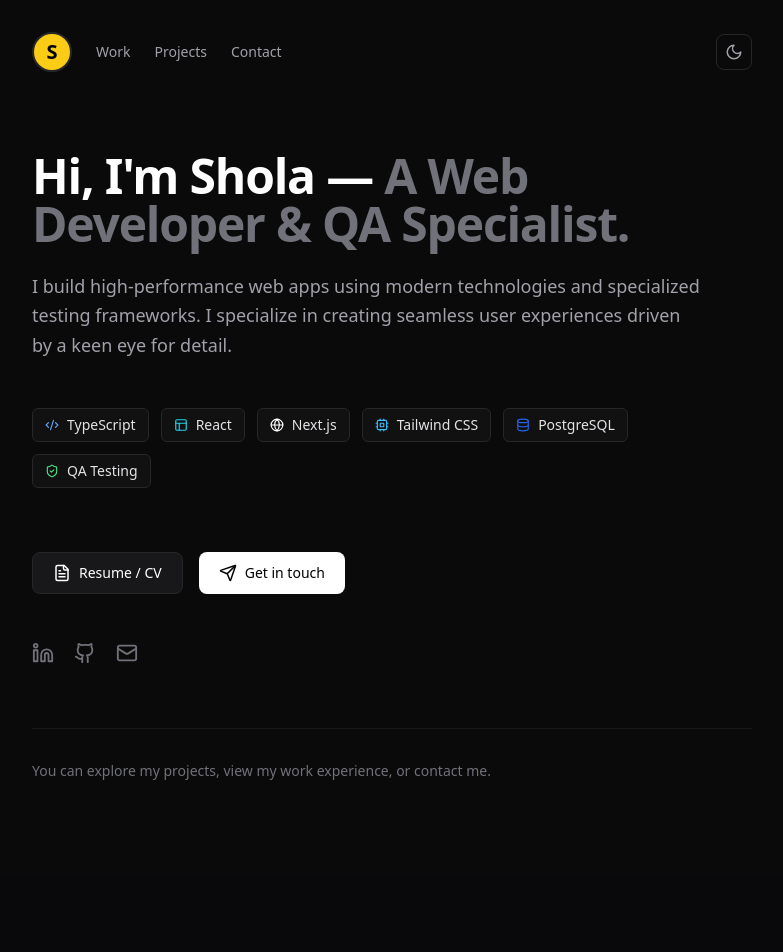
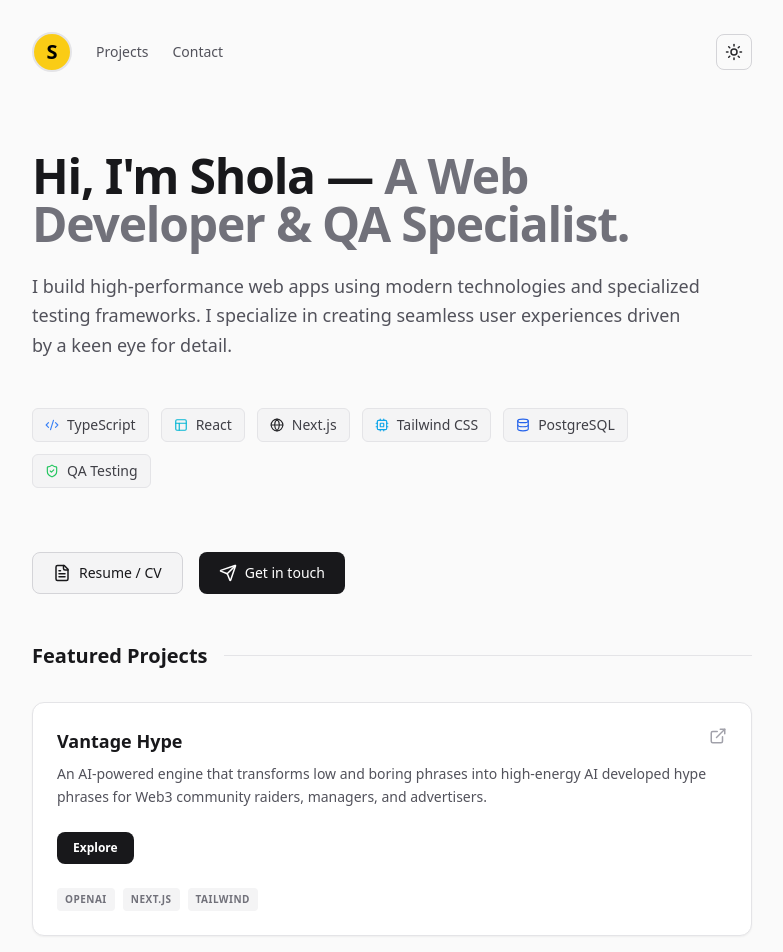
Before and after one commit to shola1236/shola-portfolio, a Next.js app: page / in a window 1280 px wide. Shown: the top 952 px of the page, without its empty margins (248-1031 px from the left). Before the commit the page ends 877 px from the top, so only its background shows below. Built offline with nearby package versions, Linux system fonts and the light colour scheme.

Commit message:
Update page.tsx

```diff
--- a/app/page.tsx
+++ b/app/page.tsx
@@ -1,6 +1,7 @@
 "use client";
 
-import React from 'react';
+import React, { useState, useEffect } from 'react';
+import { motion } from 'framer-motion';
 import {
   Github,
   Linkedin,
@@ -8,104 +9,208 @@
   Send,
   FileText,
   Moon,
+  Sun,
   Code2,
   Layout,
   Globe,
   Database,
   ShieldCheck,
-  Cpu
+  Cpu,
+  ExternalLink
 } from 'lucide-react';
 
+// --- Types & Configuration ---
+interface Project {
+  title: string;
+  description: string;
+  tags: string[];
+  link: string;
+}
+
+const DATA = {
+  name: "Shola",
+  email: "Sholaupdates@gmail.com",
+  cvLink: "https://docs.google.com/document/d/1DN9irqCovBHt4dAu5iWmQD_MtiejPhVf/edit?usp=drivesdk",
+  socials: {
+    github: "https://github.com/yourusername",
+    linkedin: "https://linkedin.com/in/yourusername",
+  }
+};
+
+// --- Sub-Components ---
+
+function Badge({ icon, label }: { icon: React.ReactNode, label: string }) {
+  return (
+    <div className="flex items-center gap-2 px-3 py-1.5 bg-zinc-100 dark:bg-zinc-900/50 border border-zinc-200 dark:border-zinc-800 rounded-md text-sm font-medium text-zinc-700 dark:text-zinc-200">
+      {icon}
+      <span>{label}</span>
+    </div>
+  );
+}
+
+function ProjectCard({ title, description, tags, link }: Project) {
+  return (
+    <motion.div
+      initial={{ opacity: 0, y: 20 }}
+      whileInView={{ opacity: 1, y: 0 }}
+      viewport={{ once: true }}
+      transition={{ duration: 0.5 }}
+      className="group p-6 bg-white dark:bg-zinc-900/30 border border-zinc-200 dark:border-zinc-800 rounded-xl hover:border-zinc-400 dark:hover:border-zinc-700 transition-all shadow-sm dark:shadow-none"
+    >
+      <div className="flex justify-between items-start mb-2">
+        <h3 className="text-lg font-bold text-zinc-900 dark:text-white transition-colors group-hover:text-yellow-500">
+          {title}
+        </h3>
+        <a href={link} target="_blank" rel="noopener noreferrer" className="text-zinc-400 hover:text-zinc-900 dark:hover:text-white transition-colors">
+          <ExternalLink size={18} />
+        </a>
+      </div>
+
+      <p className="text-sm leading-relaxed mb-6 text-zinc-600 dark:text-zinc-400">
+        {description}
+      </p>
+
+      <div className="mb-6">
+        <a
+          href={link}
+          target="_blank"
+          rel="noopener noreferrer"
+          className="inline-flex items-center gap-2 px-4 py-2 bg-zinc-900 dark:bg-white text-white dark:text-black text-xs font-bold rounded-lg hover:opacity-80 transition-opacity"
+        >
+          Explore
+        </a>
+      </div>
+
+      <div className="flex flex-wrap gap-2">
+        {tags.map(tag => (
+          <span key={tag} className="text-[10px] uppercase tracking-wider font-bold px-2 py-1 bg-zinc-100 dark:bg-zinc-800 text-zinc-500 dark:text-zinc-300 rounded">
+            {tag}
+          </span>
+        ))}
+      </div>
+    </motion.div>
+  );
+}
+
+// --- Main Page Component ---
+
 export default function PortfolioPage() {
-  const name = "Shola";
-  const email = "Sholaupdates@gmail.com";
-  const cvLink = "https://docs.google.com/document/d/1DN9irqCovBHt4dAu5iWmQD_MtiejPhVf/edit?usp=drivesdk";
+  const [isDark, setIsDark] = useState(true);
+
+  useEffect(() => {
+    if (isDark) {
+      document.documentElement.classList.add('dark');
+    } else {
+      document.documentElement.classList.remove('dark');
+    }
+  }, [isDark]);
 
   return (
-    <div className="min-h-screen bg-[#0a0a0a] text-zinc-400 font-sans selection:bg-zinc-800">
-      {/* 1. Navigation Bar */}
+    <div className="min-h-screen transition-colors duration-500 bg-zinc-50 dark:bg-[#0a0a0a] text-zinc-600 dark:text-zinc-400 font-sans selection:bg-yellow-200 dark:selection:bg-zinc-800">
+
+      {/* 1. Navigation */}
       <nav className="max-w-3xl mx-auto px-6 py-8 flex items-center justify-between">
         <div className="flex items-center gap-6">
-          {/* Avatar Placeholder - Matches the yellow circle in your reference */}
-          <div className="w-10 h-10 rounded-full bg-yellow-400 flex items-center justify-center overflow-hidden border-2 border-zinc-800">
-             <span className="text-black font-bold text-xl">S</span>
+          <div className="w-10 h-10 rounded-full bg-yellow-400 flex items-center justify-center border-2 border-zinc-200 dark:border-zinc-800">
+             <span className="text-black font-bold text-xl">{DATA.name[0]}</span>
           </div>
           <div className="hidden md:flex gap-6 text-sm font-medium">
-            <a href="#" className="hover:text-white transition-colors">Work</a>
-            <a href="#" className="hover:text-white transition-colors">Projects</a>
-            <a href="#" className="hover:text-white transition-colors">Contact</a>
+            <a href="#projects" className="hover:text-zinc-900 dark:hover:text-white transition-colors">Projects</a>
+            <a href={`mailto:${DATA.email}`} className="hover:text-zinc-900 dark:hover:text-white transition-colors">Contact</a>
           </div>
         </div>
-        <button className="p-2 rounded-lg border border-zinc-800 hover:bg-zinc-900 transition-colors">
-          <Moon size={18} />
+
+        <button
+          onClick={() => setIsDark(!isDark)}
+          className="p-2 rounded-lg border border-zinc-300 dark:border-zinc-800 hover:bg-zinc-200 dark:hover:bg-zinc-900 transition-all text-zinc-800 dark:text-zinc-400"
+          aria-label="Toggle Theme"
+        >
+          {isDark ? <Sun size={18} /> : <Moon size={18} />}
         </button>
       </nav>
 
       <main className="max-w-3xl mx-auto px-6 pt-12 pb-24">
         {/* 2. Hero Section */}
-        <section className="space-y-6 mb-12">
-          <h1 className="text-4xl md:text-5xl font-bold tracking-tight text-white leading-tight">
-            Hi, I'm {name} — <span className="text-zinc-500">A Web Developer & QA Specialist.</span>
+        <motion.section
+          initial={{ opacity: 0, x: -20 }}
+          animate={{ opacity: 1, x: 0 }}
+          transition={{ duration: 0.6 }}
+          className="space-y-6 mb-12"
+        >
+          <h1 className="text-4xl md:text-5xl font-bold tracking-tight text-zinc-900 dark:text-white leading-tight">
+            Hi, I'm {DATA.name} — <span className="text-zinc-500">A Web Developer & QA Specialist.</span>
           </h1>
-
           <p className="text-lg leading-relaxed max-w-2xl">
             I build high-performance web apps using modern technologies and specialized
             testing frameworks. I specialize in creating seamless user experiences driven
             by a keen eye for detail.
           </p>
-        </section>
+        </motion.section>
 
-        {/* 3. Tech Stack Badges */}
+        {/* 3. Tech Stack */}
         <section className="flex flex-wrap gap-3 mb-16">
-          <Badge icon={<Code2 size={14} className="text-blue-400" />} label="TypeScript" />
-          <Badge icon={<Layout size={14} className="text-cyan-400" />} label="React" />
-          <Badge icon={<Globe size={14} className="text-white" />} label="Next.js" />
-          <Badge icon={<Cpu size={14} className="text-sky-400" />} label="Tailwind CSS" />
+          <Badge icon={<Code2 size={14} className="text-blue-500" />} label="TypeScript" />
+          <Badge icon={<Layout size={14} className="text-cyan-500" />} label="React" />
+          <Badge icon={<Globe size={14} className="text-zinc-800 dark:text-white" />} label="Next.js" />
+          <Badge icon={<Cpu size={14} className="text-sky-500" />} label="Tailwind CSS" />
           <Badge icon={<Database size={14} className="text-blue-600" />} label="PostgreSQL" />
-          <Badge icon={<ShieldCheck size={14} className="text-green-400" />} label="QA Testing" />
+          <Badge icon={<ShieldCheck size={14} className="text-green-500" />} label="QA Testing" />
         </section>
 
         {/* 4. Action Buttons */}
         <section className="flex flex-wrap gap-4 mb-12">
           <a
-            href={cvLink}
+            href={DATA.cvLink}
             target="_blank"
-            className="flex items-center gap-2 px-5 py-2.5 bg-zinc-900 border border-zinc-800 text-white rounded-lg hover:bg-zinc-800 transition-all font-medium text-sm"
+            rel="noopener noreferrer"
+            className="flex items-center gap-2 px-5 py-2.5 bg-zinc-100 dark:bg-zinc-900 border border-zinc-300 dark:border-zinc-800 text-zinc-900 dark:text-white rounded-lg hover:bg-zinc-200 dark:hover:bg-zinc-800 transition-all font-medium text-sm"
           >
             <FileText size={18} />
             Resume / CV
           </a>
-          <button
-            onClick={() => window.location.href = `mailto:${email}`}
-            className="flex items-center gap-2 px-5 py-2.5 bg-white text-black rounded-lg hover:bg-zinc-200 transition-all font-medium text-sm"
+          <a
+            href={`mailto:${DATA.email}`}
+            className="flex items-center gap-2 px-5 py-2.5 bg-zinc-900 dark:bg-white text-white dark:text-black rounded-lg hover:opacity-90 transition-all font-medium text-sm"
           >
             <Send size={18} />
             Get in touch
-          </button>
+          </a>
         </section>
 
-        {/* 5. Socials */}
-        <section className="flex gap-5 mb-16 text-zinc-500">
-          <a href="#" className="hover:text-white transition-colors"><Linkedin size={22} /></a>
-          <a href="#" className="hover:text-white transition-colors"><Github size={22} /></a>
-          <a href={`mailto:${email}`} className="hover:text-white transition-colors"><Mail size={22} /></a>
+        {/* 5. Projects Section */}
+        <section id="projects" className="mb-16 space-y-8">
+          <div className="flex items-center gap-4">
+            <h2 className="text-xl font-semibold text-zinc-900 dark:text-white">Featured Projects</h2>
+            <div className="h-px bg-zinc-200 dark:bg-zinc-800 flex-grow"></div>
+          </div>
+
+          <div className="grid grid-cols-1 gap-6">
+            <ProjectCard
+              title="Vantage Hype"
+              description="An AI-powered engine that transforms low and boring phrases into high-energy AI developed hype phrases for Web3 community raiders, managers, and advertisers."
+              tags={["OpenAI", "Next.js", "Tailwind"]}
+              link="https://vantage-hype.vercel.app"
+            />
+          </div>
         </section>
 
-        {/* 6. Footer-style Text */}
-        <p className="text-sm text-zinc-500 border-t border-zinc-900 pt-8">
-          You can explore my projects, view my work experience, or contact me.
+        {/* 6. Socials */}
+        <section className="flex gap-5 mb-16 text-zinc-400">
+          <a href={DATA.socials.linkedin} target="_blank" rel="noopener noreferrer" className="hover:text-zinc-900 dark:hover:text-white transition-colors">
+            <Linkedin size={22} />
+          </a>
+          <a href={DATA.socials.github} target="_blank" rel="noopener noreferrer" className="hover:text-zinc-900 dark:hover:text-white transition-colors">
+            <Github size={22} />
+          </a>
+          <a href={`mailto:${DATA.email}`} className="hover:text-zinc-900 dark:hover:text-white transition-colors">
+            <Mail size={22} />
+          </a>
+        </section>
+
+        <p className="text-sm text-zinc-500 border-t border-zinc-200 dark:border-zinc-900 pt-8">
+          Built with React & Framer Motion.
         </p>
       </main>
     </div>
   );
 }
-
-// Custom Badge Component to match the reference style
-function Badge({ icon, label }: { icon: React.ReactNode, label: string }) {
-  return (
-    <div className="flex items-center gap-2 px-3 py-1.5 bg-zinc-900/50 border border-zinc-800 rounded-md text-sm font-medium text-zinc-200">
-      {icon}
-      <span>{label}</span>
-    </div>
-  );
-}
```
